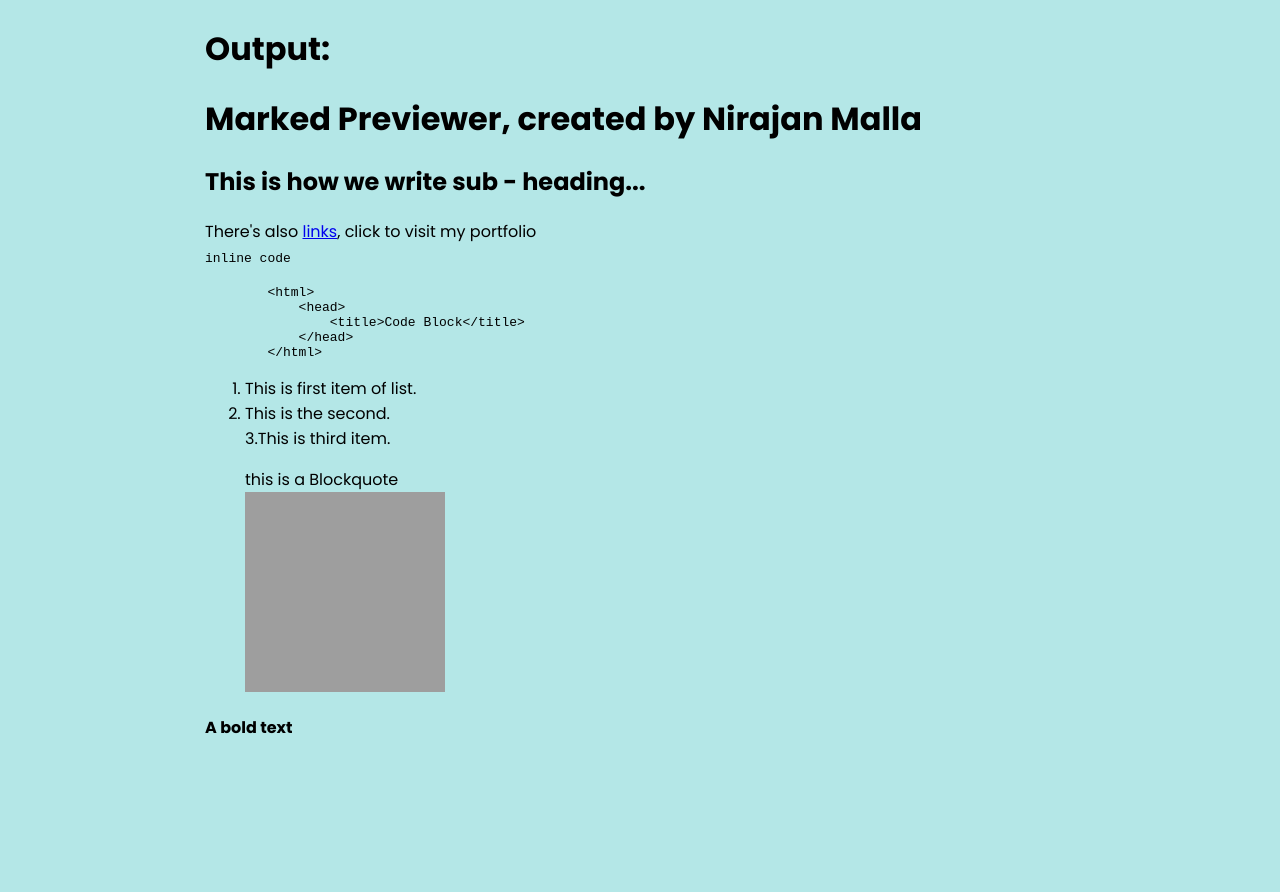
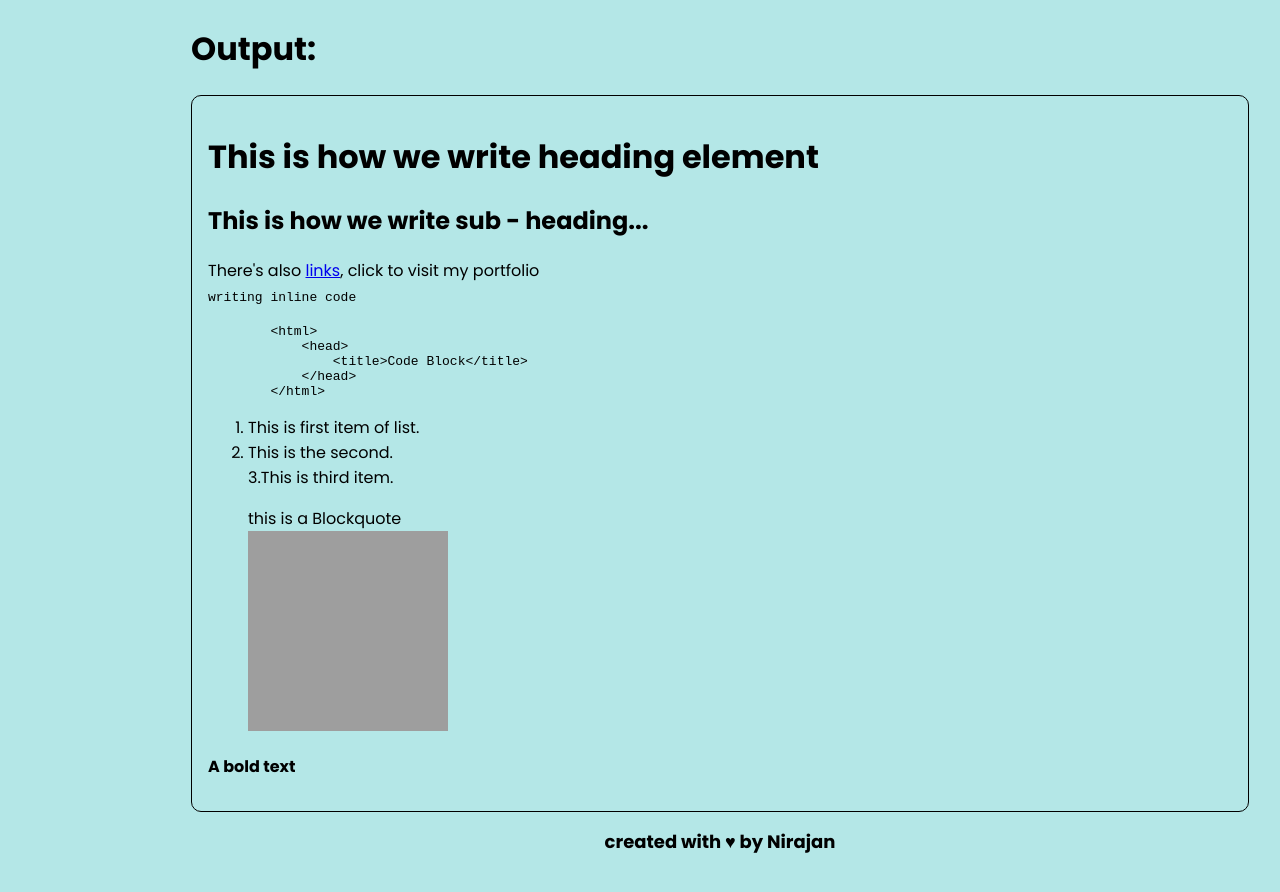
Before and after one commit to NirajanM/Markdown-previewer-freeCodeCamp, a plain HTML site: page index.html in a window 1280 px wide. Shown: the part 580-1472 px from the top of the page. Before the commit the page ends 1416 px from the top, so only its background shows below. Drawn offline with nearby package versions, Linux system fonts and the light colour scheme; grey boxes are pictures that could not be loaded.

Commit message:
added finishing touches

```diff
--- a/index.html
+++ b/index.html
@@ -16,7 +16,7 @@
     <script crossorigin src="https://unpkg.com/react-dom@18/umd/react-dom.development.js"></script>
     <script src="https://unpkg.com/@babel/standalone/babel.min.js"></script>
     <script src="https://cdn.freecodecamp.org/testable-projects-fcc/v1/bundle.js"></script>
-    <script src="https://cdnjs.cloudflare.com/ajax/libs/marked/2.0.3/marked.min.js" integrity="sha512-t1jq1b5U4hgz4lQoeyRD9QiVu99KxjyA939fnND+R+gLOHmuT5F9YFHJI1Nse1B1QG6/U11SPAc8fshYshb6MA==" crossorigin="anonymous" referrerpolicy="no-referrer"></script>
+    <script src="https://cdnjs.cloudflare.com/ajax/libs/marked/4.0.18/marked.min.js"></script>
     <script type="text/babel" src="index.js"></script>
 </body>
 </html>
--- a/index.js
+++ b/index.js
@@ -1,10 +1,10 @@
 
 const renderer = new marked.Renderer;
 const defaultMarkdown = `
-# Marked Previewer, created by Nirajan Malla
+# This is how we write heading element
 ## This is how we write sub - heading...
 There's also [links](https://nirajanmalla.com.np), click to visit my portfolio
-\`inline code\`
+\`writing inline code\`
 
             <html>
                 <head>
@@ -50,6 +50,7 @@ function App() {
 
 function Preview({ markdown }) {
     return (
+        <>
             <div
                 id="preview"
                 dangerouslySetInnerHTML={{
@@ -57,6 +58,8 @@ function Preview({ markdown }) {
                 }}
             >
             </div>
+            <footer>created with ♥ by Nirajan</footer>
+        </>
     )
 }
 
--- a/style.css
+++ b/style.css
@@ -22,4 +22,14 @@ textarea {
 
 #preview {
     width: 80vw;
+    border: 1px solid black;
+    border-radius: 10px;
+    padding: 1rem;
 }
+
+footer {
+    text-align: center;
+    font-size: large;
+    font-weight: 700;
+    margin-top: 1rem;
+}
```
Lines whose indentation alone changed are shown as unchanged.
